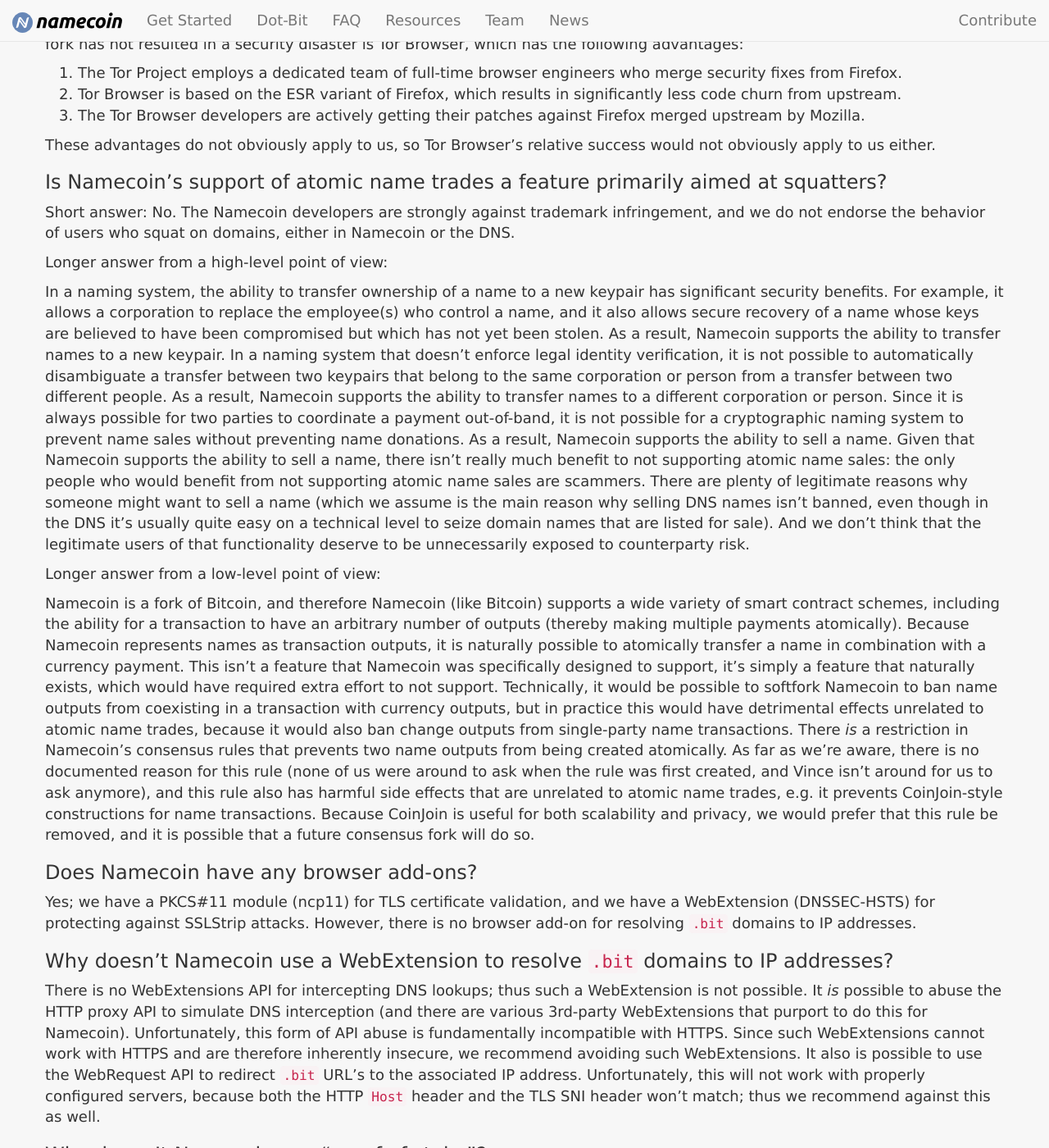
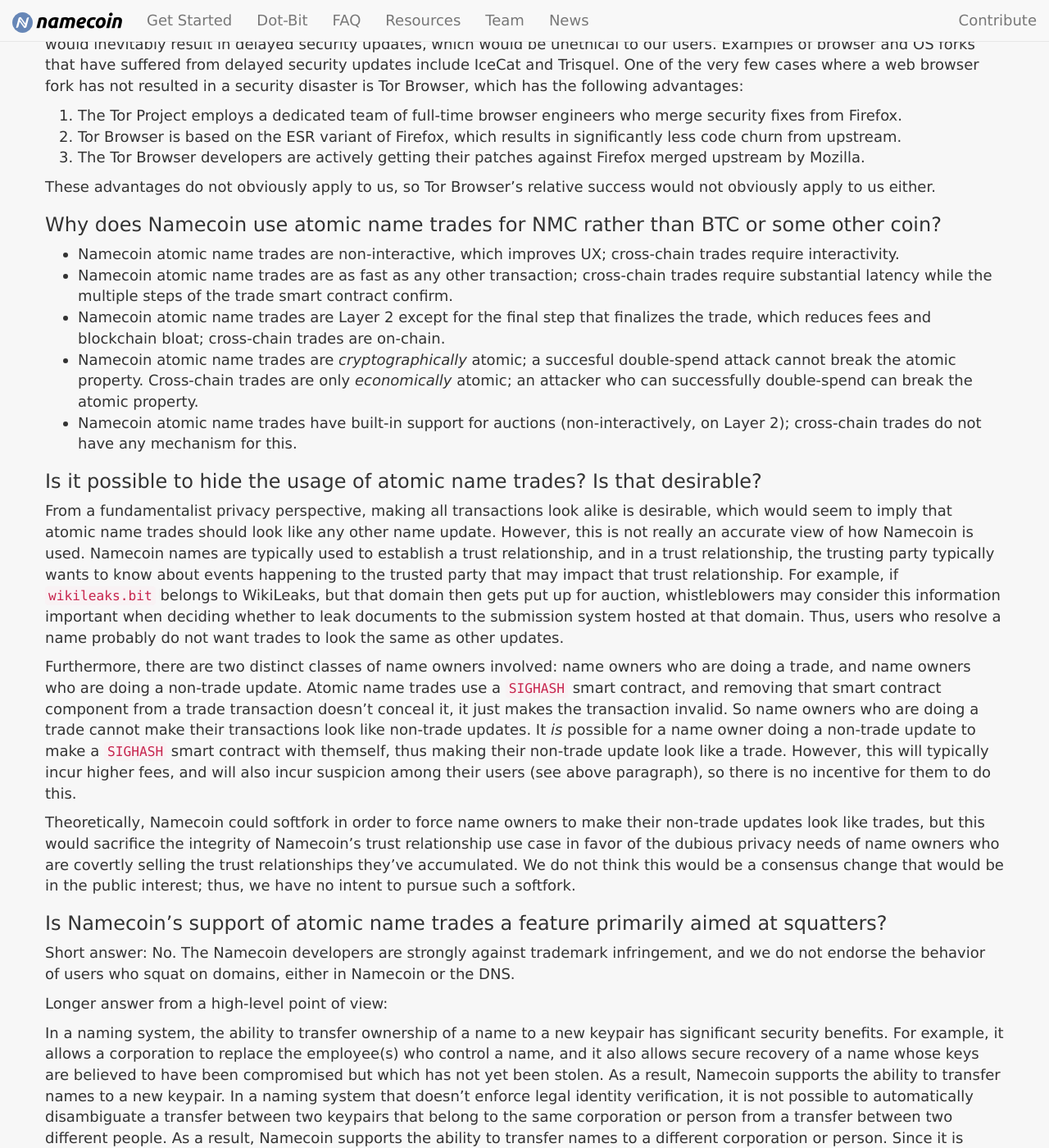
Before and after one commit to JeremyRand/namecoin.org, a Jekyll site: the page built from docs/faq/index.md, in a window 1280 px wide and 1400 px high, scrolled down 6587 px. Shown: the whole window at 82% size. Built offline with Jekyll 4.4.1, drawn with Linux system fonts in a browser that asks for light colours; some of the changed text lies outside the part shown.

Commit message:
Add ANT FAQ entries

```diff
--- a/docs/faq/index.md
+++ b/docs/faq/index.md
@@ -154,6 +154,22 @@ Maintaining a fork of a web browser or OS is a substantial time investment, and
 3. The Tor Browser developers are actively getting their patches against Firefox merged upstream by Mozilla.
 
 These advantages do not obviously apply to us, so Tor Browser's relative success would not obviously apply to us either.
+
+### Why does Namecoin use atomic name trades for NMC rather than BTC or some other coin?
+
+* Namecoin atomic name trades are non-interactive, which improves UX; cross-chain trades require interactivity.
+* Namecoin atomic name trades are as fast as any other transaction; cross-chain trades require substantial latency while the multiple steps of the trade smart contract confirm.
+* Namecoin atomic name trades are Layer 2 except for the final step that finalizes the trade, which reduces fees and blockchain bloat; cross-chain trades are on-chain.
+* Namecoin atomic name trades are *cryptographically* atomic; a succesful double-spend attack cannot break the atomic property.  Cross-chain trades are only *economically* atomic; an attacker who can successfully double-spend can break the atomic property.
+* Namecoin atomic name trades have built-in support for auctions (non-interactively, on Layer 2); cross-chain trades do not have any mechanism for this.
+
+### Is it possible to hide the usage of atomic name trades?  Is that desirable?
+
+From a fundamentalist privacy perspective, making all transactions look alike is desirable, which would seem to imply that atomic name trades should look like any other name update.  However, this is not really an accurate view of how Namecoin is used.  Namecoin names are typically used to establish a trust relationship, and in a trust relationship, the trusting party typically wants to know about events happening to the trusted party that may impact that trust relationship.  For example, if `wikileaks.bit` belongs to WikiLeaks, but that domain then gets put up for auction, whistleblowers may consider this information important when deciding whether to leak documents to the submission system hosted at that domain.  Thus, users who resolve a name probably do not want trades to look the same as other updates.
+
+Furthermore, there are two distinct classes of name owners involved: name owners who are doing a trade, and name owners who are doing a non-trade update.  Atomic name trades use a `SIGHASH` smart contract, and removing that smart contract component from a trade transaction doesn't conceal it, it just makes the transaction invalid.  So name owners who are doing a trade cannot make their transactions look like non-trade updates.  It *is* possible for a name owner doing a non-trade update to make a `SIGHASH` smart contract with themself, thus making their non-trade update look like a trade.  However, this will typically incur higher fees, and will also incur suspicion among their users (see above paragraph), so there is no incentive for them to do this.
+
+Theoretically, Namecoin could softfork in order to force name owners to make their non-trade updates look like trades, but this would sacrifice the integrity of Namecoin's trust relationship use case in favor of the dubious privacy needs of name owners who are covertly selling the trust relationships they've accumulated.  We do not think this would be a consensus change that would be in the public interest; thus, we have no intent to pursue such a softfork.
 
 ### Is Namecoin's support of atomic name trades a feature primarily aimed at squatters?
 
```
